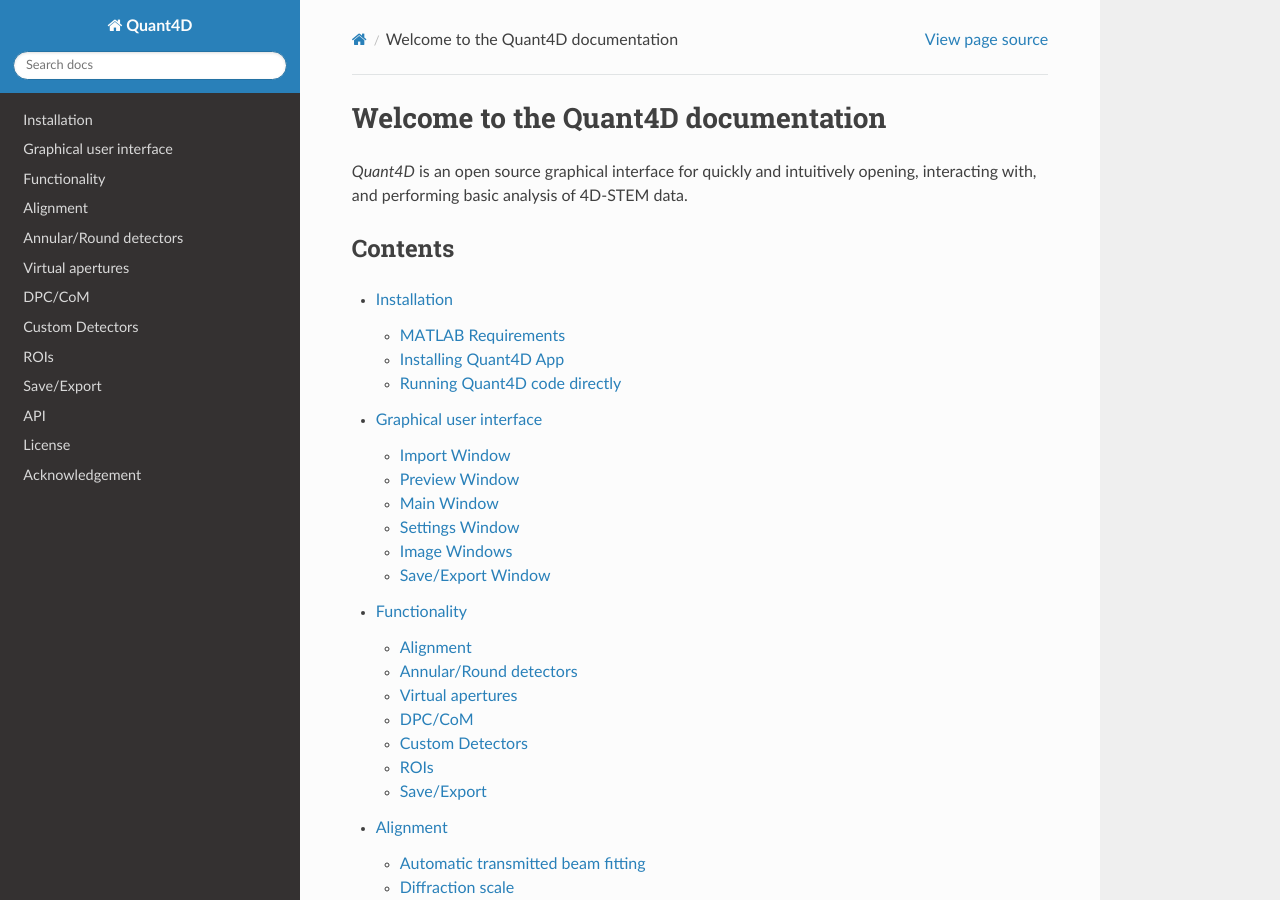
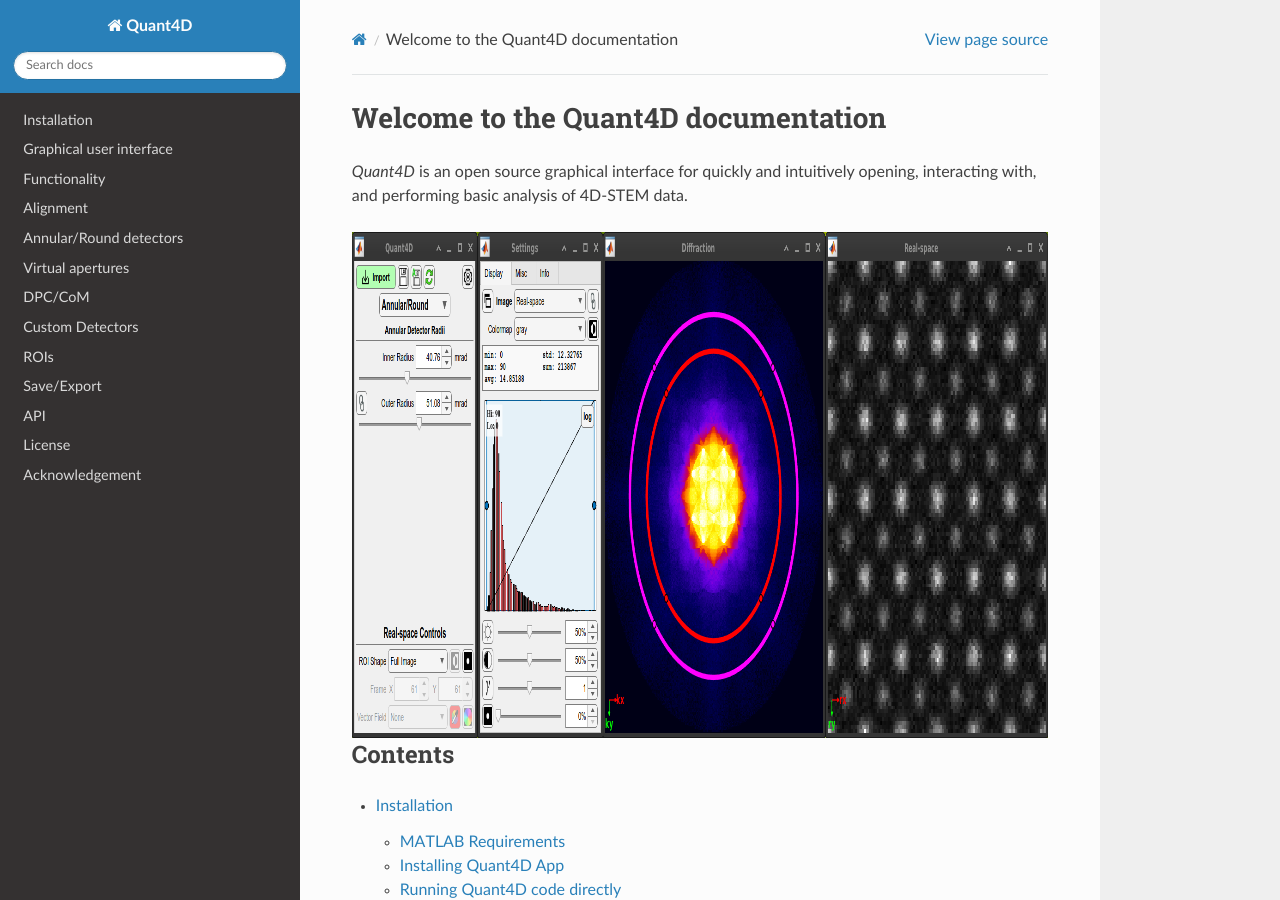
Before and after one commit to bryandesser/Quant4D, a Sphinx documentation site: the page built from docs/source/index.rst, in a window 1280 px wide and 900 px high. Built offline with Sphinx 7.4.7 and the Read the Docs theme 3.1.0, drawn with Linux system fonts in a browser that asks for light colours; formulas are drawn with MathJax 3.

Commit message:
modified:   docs/source/index.rst

```diff
--- a/docs/source/index.rst
+++ b/docs/source/index.rst
@@ -3,6 +3,10 @@
 
 `Quant4D` is an open source graphical interface for quickly and intuitively
 opening, interacting with, and performing basic analysis of 4D-STEM data.
+
+.. image:: ../_static/screenshot.png
+    :align: center
+    :scale: 100%
 
 Contents
 ^^^^^^^^
```
